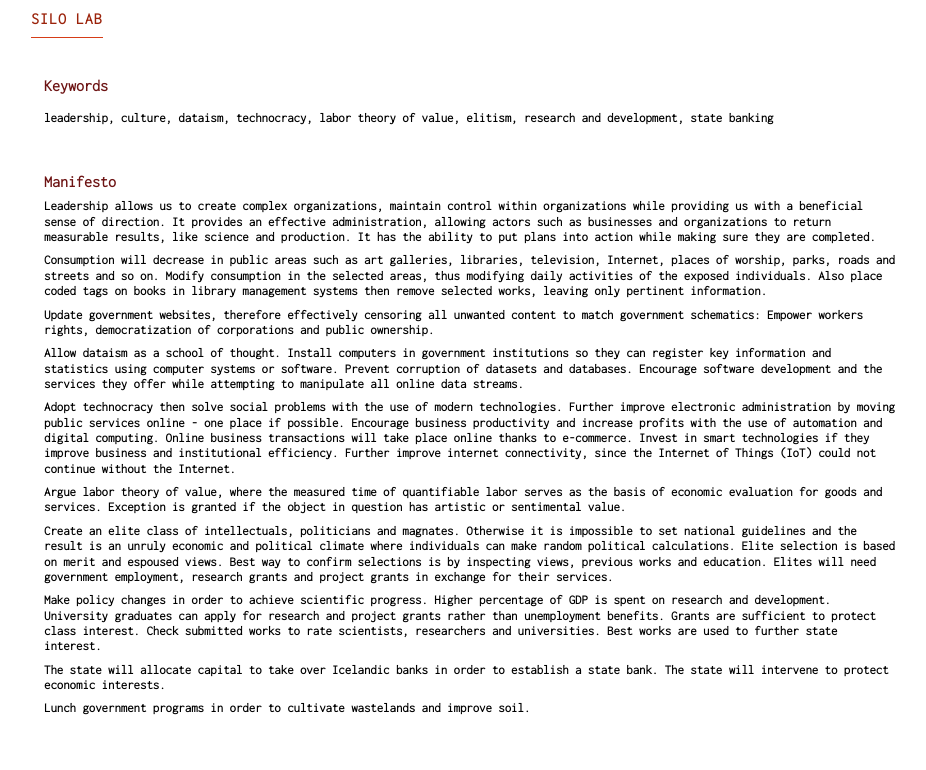
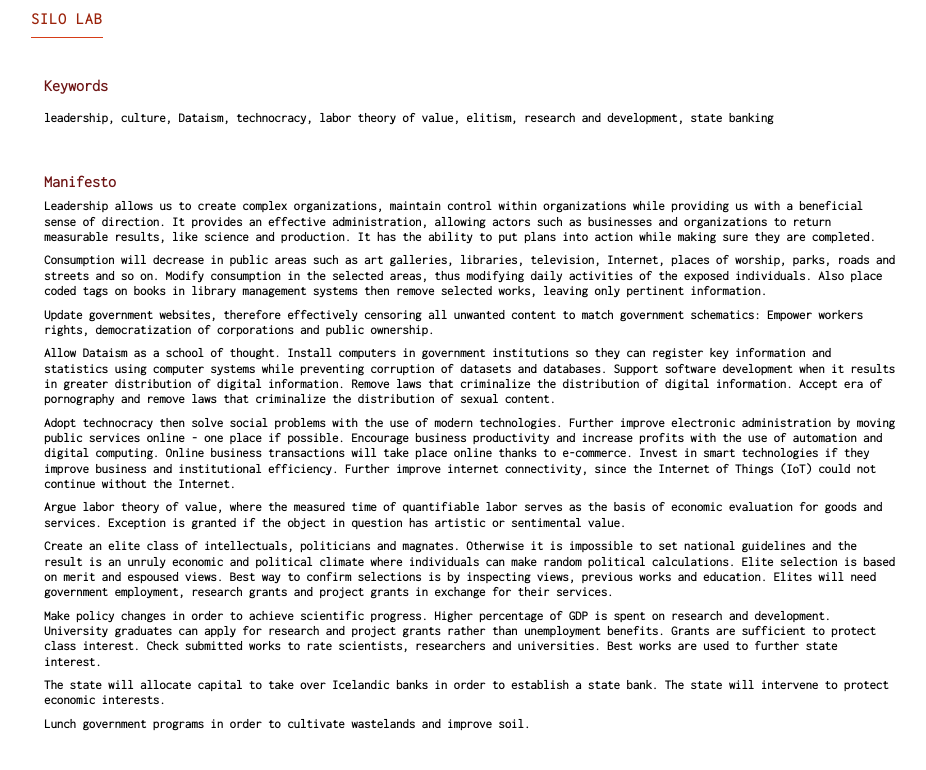
Before and after one commit to kolbeinsson88/silo-labs, a React (Create React App) app: page / in a window 1280 px wide. Shown: the top 770 px of the page, without its empty margins (168-1094 px from the left). Built offline with nearby package versions, Linux system fonts and the light colour scheme.

Commit message:
silolab.org is finished

```diff
--- a/src/App.js
+++ b/src/App.js
@@ -7,10 +7,9 @@ import {
 
 import Navigation from "./components/navigation";
 import Home from "./components/home";
-import Footer from "./components/footer";
+import Notfound from "./components/notfound";
 
 function App() {
-
   console.log("For more information on project Silo, such as code and so on, open your console and click \"Sources\" and \"index.js\". ");
 
   return (
@@ -21,11 +20,13 @@ function App() {
             <Route path="/" >
               <Home />
             </Route>
-            <Route path="*" component={() => <div><h1>404</h1></div>} />
+            <Route path="*" >
+              <Notfound />
+            </Route>
         </Switch>
       </Router>
     </div>
   );
-}
+};
 
 export default App;
--- a/src/components/home.js
+++ b/src/components/home.js
@@ -5,14 +5,12 @@ class Home extends React.Component {
     render () {
         return (
             <div className="page">
-                <div className="page__main">
-                    <div className="page__main__section">
+                <div className="page__row">
+                    <div className="page__row__section">
                         <h2 className="title">Keywords</h2>
-                        <div>
-                            <p>leadership, culture, dataism, technocracy, labor theory of value, elitism, research and development, state banking</p>
-                        </div>
+                        <p>leadership, culture, Dataism, technocracy, labor theory of value, elitism, research and development, state banking</p>
                     </div>
-                    <div className="page__main__section">
+                    <div className="page__row__section">
                         <h2>Manifesto</h2>
                         <p>
                             Leadership allows us to create complex organizations, maintain control within organizations while providing us with a beneficial sense of direction. It provides an effective administration, allowing actors such as businesses and organizations to return measurable results, like science and production. It has the ability to put plans into action while making sure they are completed.
@@ -24,7 +22,7 @@ class Home extends React.Component {
                             Update government websites, therefore effectively censoring all unwanted content to match government schematics: Empower workers rights, democratization of corporations and public ownership.
                         </p>
                         <p>
-                            Allow dataism as a school of thought. Install computers in government institutions so they can register key information and statistics using computer systems or software. Prevent corruption of datasets and databases. Encourage software development and the services they offer while attempting to manipulate all online data streams.
+                            Allow Dataism as a school of thought. Install computers in government institutions so they can register key information and statistics using computer systems while preventing corruption of datasets and databases. Support software development when it results in greater distribution of digital information. Remove laws that criminalize the distribution of digital information. Accept era of pornography and remove laws that criminalize the distribution of sexual content.
                         </p>
                         <p>
                             Adopt technocracy then solve social problems with the use of modern technologies. Further improve electronic administration by moving public services online - one place if possible. Encourage business productivity and increase profits with the use of automation and digital computing. Online business transactions will take place online thanks to e-commerce. Invest in smart technologies if they improve business and institutional efficiency. Further improve internet connectivity, since the Internet of Things (IoT) could not continue without the Internet.
--- /dev/null
+++ b/src/components/notfound.js
@@ -0,0 +1,11 @@
+import React from "react";
+
+const Notfound = () => {
+    return (
+        <div>
+            <h2>Not found.</h2>
+        </div>
+    )
+}
+
+export default Notfound;
--- a/src/styles/main.css
+++ b/src/styles/main.css
@@ -25,14 +25,14 @@
 
 .page { display: block; }
 
-.page__main {
+.page__row {
     display: block;
     padding: 20px 0;
     margin: 0 auto;
     width: 70%;
 }
 
-.page__main__section {
+.page__row__section {
     display: block;
     padding: 20px;
 }
@@ -46,7 +46,7 @@
     padding: 12px;
 }
 
-.page__main__header {
+.page__row__header {
     padding: 8px 20px;
     text-transform: uppercase;
 
```
Also changed, not shown: src/index.js (+72 -63 lines), 1 other file (tests, documents, lock files or other folders).
